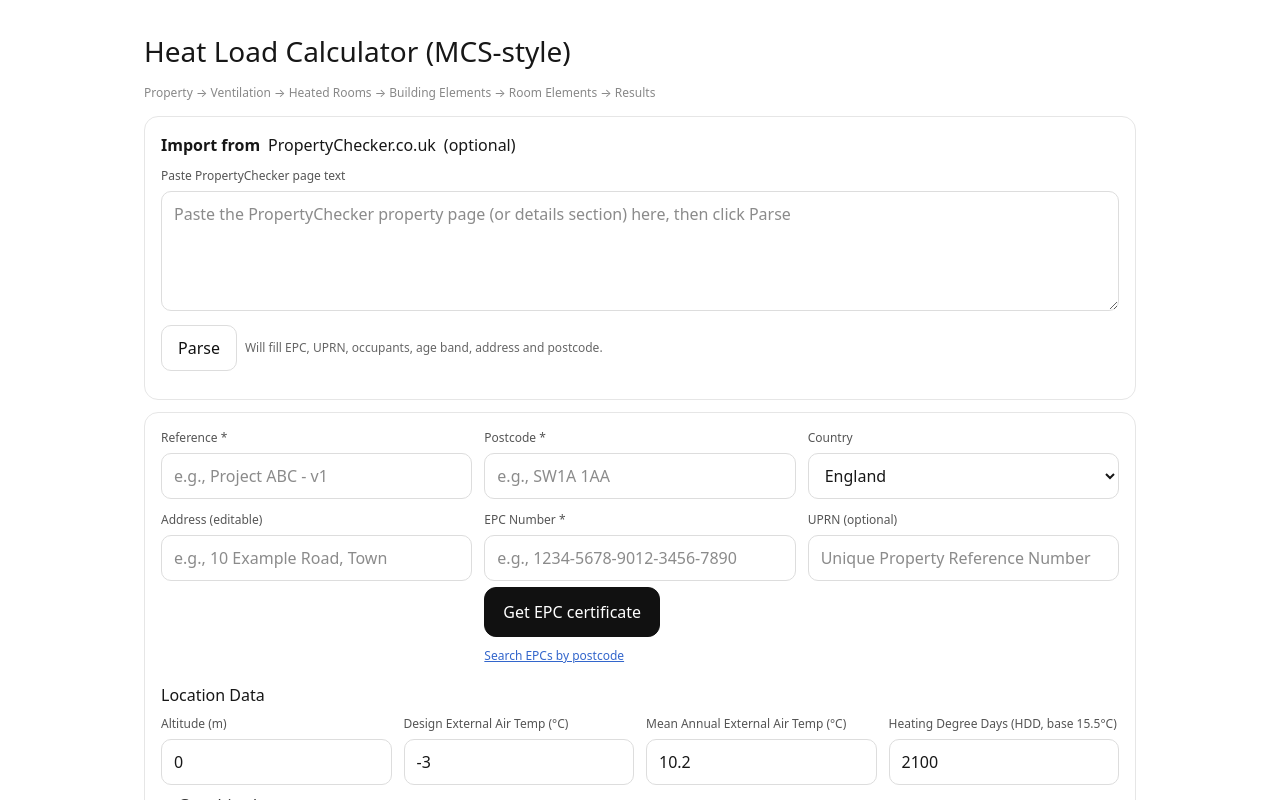
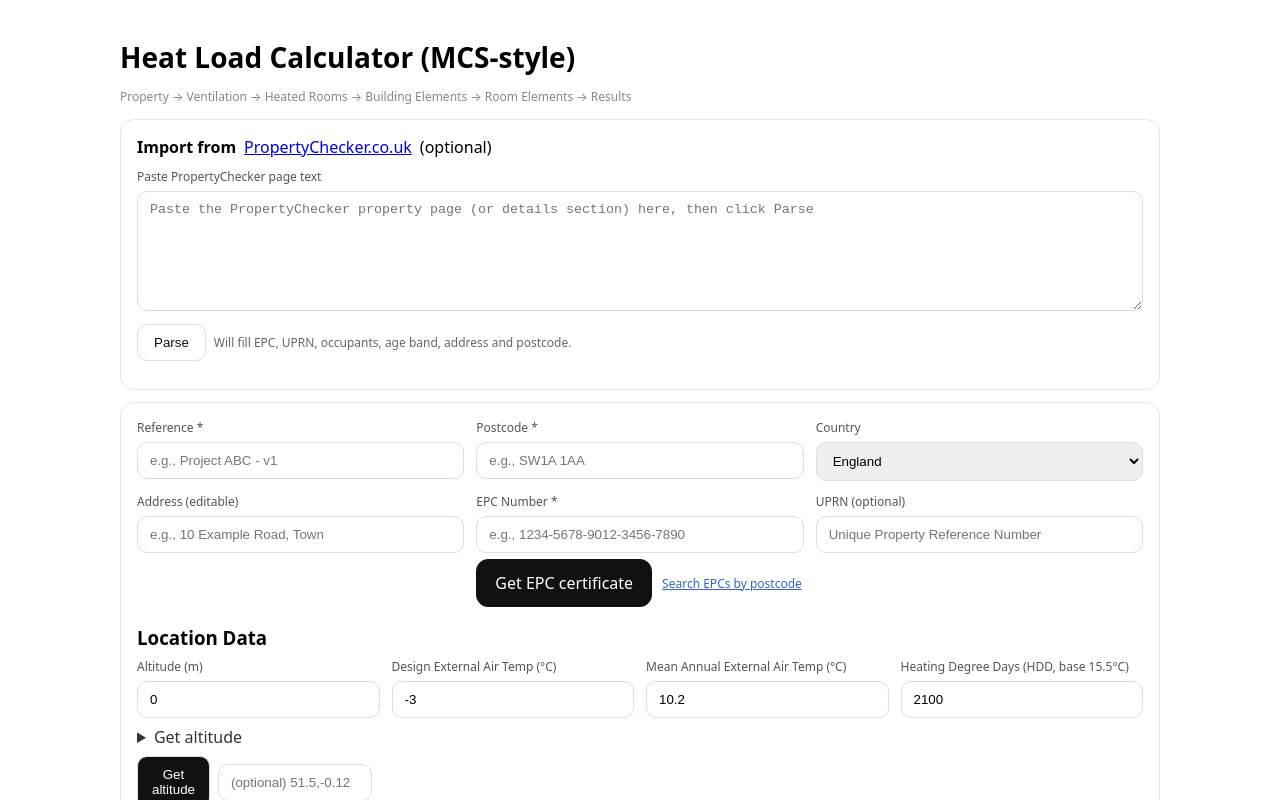
Before and after one commit to damowhu11-1979/heat-demand, a Next.js app: page / in a window 1280 px wide. Shown: the top 800 px of the page. Built offline with nearby package versions, Linux system fonts and the light colour scheme.

Commit message:
Update layout.tsx

```diff
--- a/app/layout.tsx
+++ b/app/layout.tsx
@@ -1,19 +1,13 @@
-// app/layout.tsx
-import './globals.css';
+import { AppStateProvider } from './context/AppStateContext';
 
-export const metadata = {
-  title: 'Next.js App',
-  description: 'Created with create-next-app',
-};
-
-export default function RootLayout({
-  children,
-}: {
-  children: React.ReactNode;
-}) {
+export default function RootLayout({ children }: { children: React.ReactNode }) {
   return (
     <html lang="en">
-      <body>{children}</body>
+      <body>
+        <AppStateProvider>
+          {children}
+        </AppStateProvider>
+      </body>
     </html>
   );
 }
```
